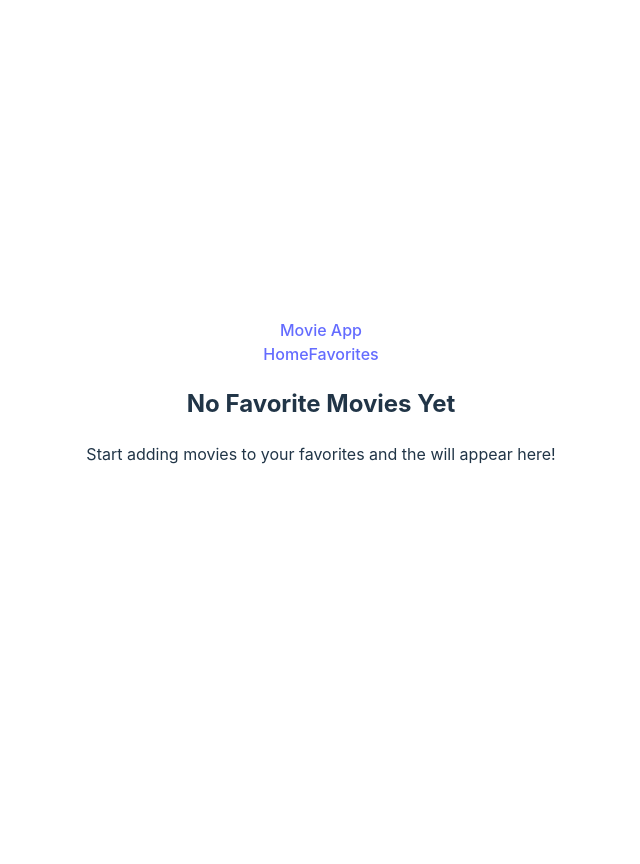
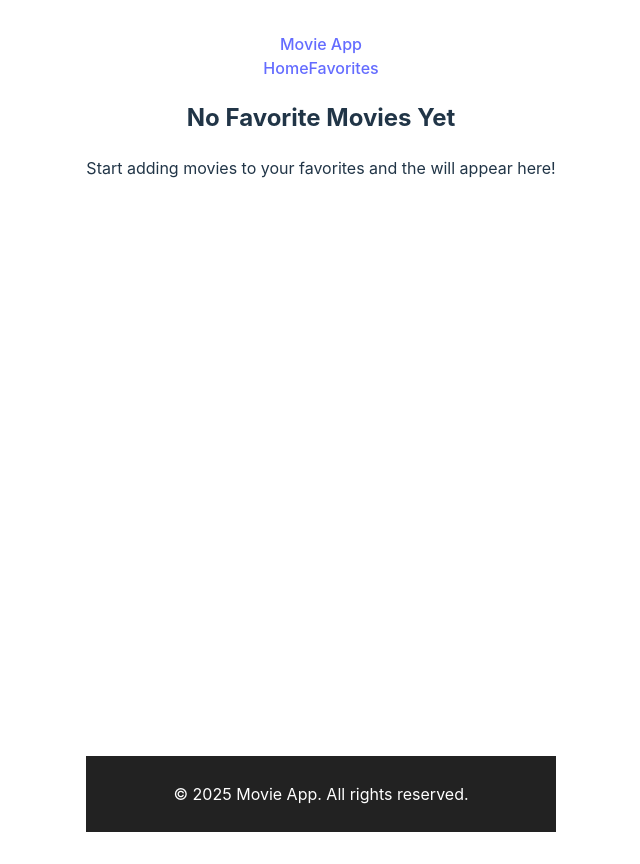
Before and after one commit to Danger0101/React_Project, a React (Vite) app in the folder movie_react_toutorial/: page /favorites in a window 1280 px wide. Shown: the whole page, without its empty margins (319-959 px from the left). Before the commit the page ends 800 px from the top, so only its background shows below. Built offline with nearby package versions, Linux system fonts and the light colour scheme.

Commit message:
Added a footer with css to stay at bottom
Not a part of the tutorial

```diff
--- a/movie_react_toutorial/src/App.jsx
+++ b/movie_react_toutorial/src/App.jsx
@@ -1,7 +1,9 @@
 import './App.css'
+import './components/Footer.css'
 import Home from './pages/Home'
 import Favorite from './pages/Favorites'
 import Navbar from './components/Navbar'
+import Footer from './components/Footer'
 import { Routes, Route } from 'react-router-dom'
 
 function App() {
@@ -13,6 +15,7 @@ function App() {
         <Route path="/" element={<Home />} />
         <Route path="/favorites" element={<Favorite />} />
       </Routes>
+      <Footer />
     </div>
   )
 }
--- /dev/null
+++ b/movie_react_toutorial/src/components/Footer.css
@@ -0,0 +1,26 @@
+/* Ensure the page takes full height */
+html,
+body,
+#root {
+  height: 100%;
+  margin: 0;
+  display: flex;
+  flex-direction: column;
+}
+
+/* Make main content take available space */
+.app {
+  display: flex;
+  flex-direction: column;
+  min-height: 100vh;
+}
+
+/* Push footer to bottom */
+.footer {
+  margin-top: auto; /* Pushes footer to bottom */
+  background-color: #222;
+  color: white;
+  text-align: center;
+  padding: 10px 0;
+  width: 100%;
+}
--- /dev/null
+++ b/movie_react_toutorial/src/components/Footer.jsx
@@ -0,0 +1,9 @@
+function Footer() {
+  return (
+    <footer className="footer">
+      <p>&copy; {new Date().getFullYear()} Movie App. All rights reserved.</p>
+    </footer>
+  );
+}
+
+export default Footer;
```
